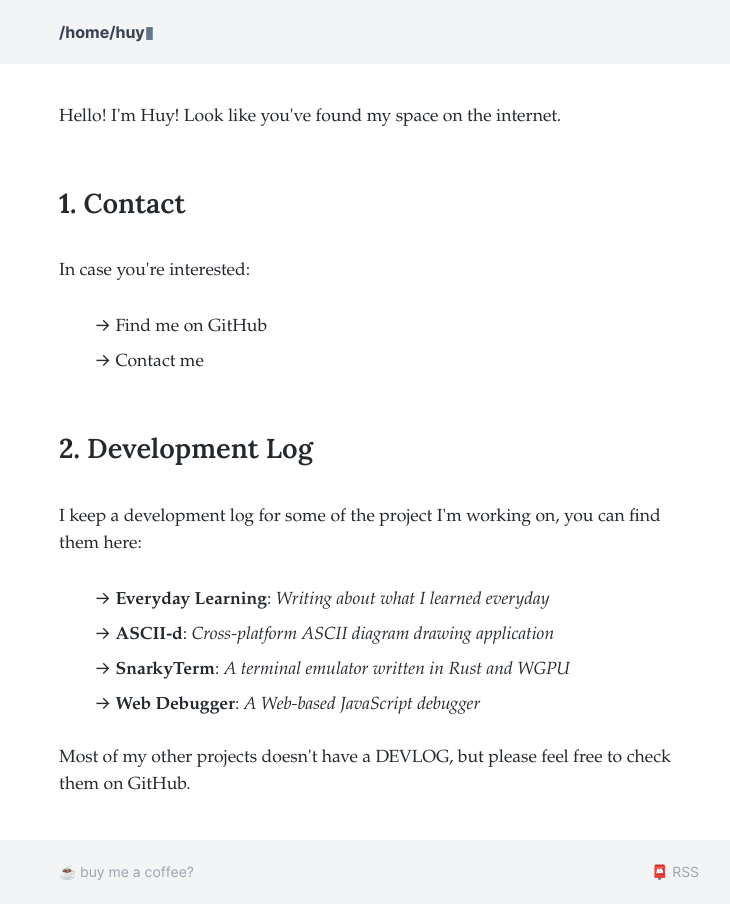
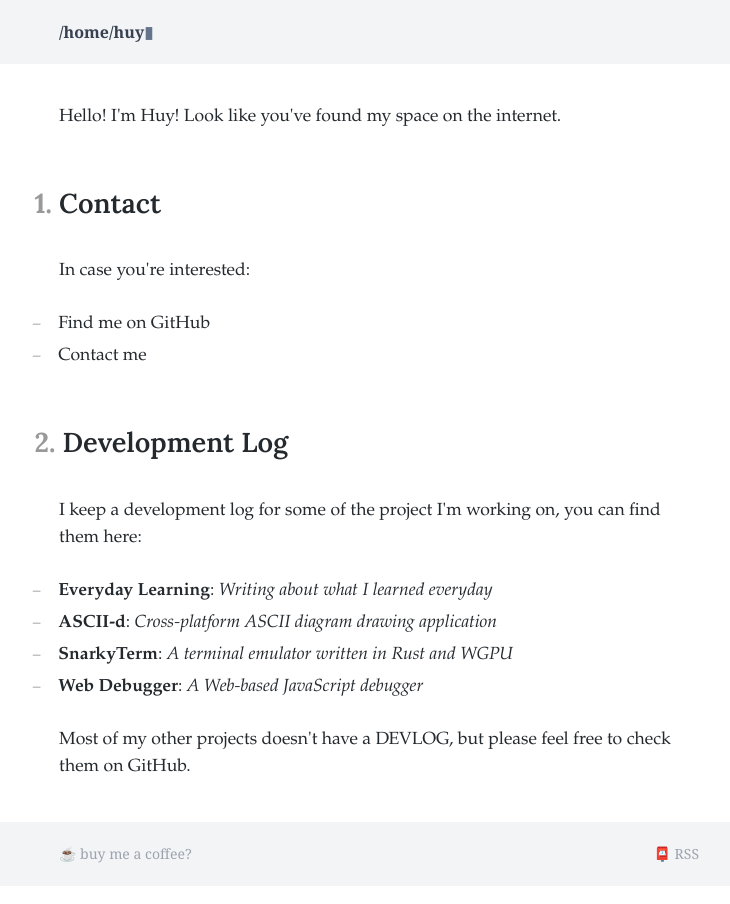
Before and after one commit to huytd/huy.rocks, a Next.js app: page / in a window 1280 px wide. Shown: the whole page, without its empty margins (261-991 px from the left). Built offline with nearby package versions, Linux system fonts and the light colour scheme.

Commit message:
Remove Inter font

```diff
--- /dev/null
+++ b/components/Icons.tsx
@@ -0,0 +1,31 @@
+export const BackArrow = () => {
+    return (
+        <svg
+        xmlns="http://www.w3.org/2000/svg"
+            width="52"
+        height="52"
+        data-name="Layer 1"
+        viewBox="0 0 52 52"
+        >
+            <path d="M50 24H6.83L27.41 3.41a2 2 0 000-2.82 2 2 0 00-2.82 0l-24 24a1.79 1.79 0 00-.25.31 1.19 1.19 0 00-.09.1c0 .07-.07.13-.1.2l-.06.2a.84.84 0 000 .17 2 2 0 000 .78.84.84 0 000 .17l.06.2c0 .07.07.13.1.2a1.19 1.19 0 00.09.15 1.79 1.79 0 00.25.31l24 24a2 2 0 102.82-2.82L6.83 28H50a2 2 0 000-4z"></path>
+        </svg>
+    );
+};
+
+export const ExternalArrow = () => {
+    return (
+        <svg
+        xmlns="http://www.w3.org/2000/svg"
+            width="32"
+        height="32"
+        fill="none"
+        stroke="currentcolor"
+        strokeLinecap="round"
+        strokeLinejoin="round"
+        strokeWidth="2"
+        viewBox="0 0 32 32"
+        >
+            <path d="M14 9H3v20h20V18M18 4h10v10m0-10L14 18"></path>
+        </svg>
+    );
+};
--- a/pages/[repo]/[[...subpath]].tsx
+++ b/pages/[repo]/[[...subpath]].tsx
@@ -47,7 +47,7 @@ export const getStaticProps: GetStaticProps = async (context) => {
     if (matchedIndex !== -1) {
       // Found the matched post
       const matchedDay = days[matchedIndex];
-      markdown = `[<span class="arrow">&lt;-</span> All posts](/${repo})\n\n# ${matchedDay!.title}\n\n${matchedDay!.tokens.join("")}`;
+      markdown = `<span class="arrow pull-back">&laquo;</span> [All posts](/${repo})\n\n# ${matchedDay!.title}\n\n${matchedDay!.tokens.join("")}`;
       const otherStart = Math.max(matchedIndex - 3, 0);
       const otherEnd = otherStart + 6;
       let linkToOthers = days.slice(otherStart, otherEnd).filter(day => day?.slug !== matchedDay?.slug);
@@ -169,7 +169,7 @@ const Devlog: NextPage = ({ markdown, postTitle, repo, subpath }: InferGetStatic
       },
       link(href: string, title: string, text: string) {
           if (href.startsWith("http") && href.indexOf(SITE_URL) === -1)  {
-              return `<a class="external-link" href='${href}' target="_blank" rel="noopener">${text} <span class="arrow">↗</span></a>`;
+              return `<a class="external-link" href='${href}' target="_blank" rel="noopener">${text}</a><sup class="arrow link">&urtri;</sup>`;
           }
           return false;
       }
@@ -209,7 +209,7 @@ const Devlog: NextPage = ({ markdown, postTitle, repo, subpath }: InferGetStatic
       {!subpath && (
         <>
             <h1 className="font-bold text-4xl mt-10 border-none font-serif"><Link href={`/${repo}`}>{repo}</Link>: Development Log</h1>
-            <div className="my-2 text-gray-500 font-serif"><span className="arrow">-&gt;</span> <Link href={`https://github.com/huytd/${repo}`}><a className="hover:underline">GitHub Repository</a></Link></div>
+            <div className="my-2 text-gray-500 font-serif"><Link href={`https://github.com/huytd/${repo}`}><a className="hover:underline">GitHub Repository</a></Link></div>
         </>
       )}
         <div className={`github-theme my-10 ${isEntryContent ? 'post-content' : ''}`} dangerouslySetInnerHTML={{ __html: content }}></div>
--- a/pages/_app.tsx
+++ b/pages/_app.tsx
@@ -14,7 +14,7 @@ function MyApp({ Component, pageProps }: AppProps) {
       <script async defer data-domain="huy.rocks" src="https://analytics.huy.rocks/js/plausible.js"></script>
       <script async id="MathJax-script" src="https://cdn.jsdelivr.net/npm/mathjax@3/es5/tex-svg.js"></script>
     </Head>
-    <div className="flex justify-center items-center bg-gray-100 h-16">
+    <div className="flex justify-center items-center bg-gray-100 h-16 font-serif">
       <div className="container-center center-horizontal text-slate-500 font-bold">
         <Link href="/">
           <a className="font-bold text-gray-700">/home/huy</a>
@@ -24,7 +24,7 @@ function MyApp({ Component, pageProps }: AppProps) {
       </div>
     </div>
     <Component {...pageProps} />
-    <footer className="flex justify-center items-center h-16 bg-gray-100 text-gray-400 text-sm">
+    <footer className="flex font-serif justify-center items-center h-16 bg-gray-100 text-gray-400 text-sm">
       <div className="container-center center-horizontal flex">
         <p><Link href="https://ko-fi.com/thefullsnack">{"☕ buy me a coffee?"}</Link></p>
         <div className='flex-1'></div>
--- a/pages/index.tsx
+++ b/pages/index.tsx
@@ -14,17 +14,17 @@ const Home: NextPage = () => {
                 <h2>Contact</h2>
                 <p>{"In case you're interested:"}</p>
                 <ul>
-                    <li><span className="arrow">-&gt;</span> <Link href="https://github.com/huytd">Find me on GitHub</Link></li>
-                    <li><span className="arrow">-&gt;</span> <Link href="mailto:hey@huy.rocks">Contact me</Link></li>
+                    <li><Link href="https://github.com/huytd">Find me on GitHub</Link></li>
+                    <li><Link href="mailto:hey@huy.rocks">Contact me</Link></li>
                 </ul>
 
                 <h2>Development Log</h2>
                 <p>{"I keep a development log for some of the project I'm working on, you can find them here:"}</p>
                 <ul>
-                    <li><span className="arrow">-&gt;</span> <Link href="/everyday"><a className="font-bold">Everyday Learning</a></Link>: <i>Writing about what I learned everyday</i></li>
-                    <li><span className="arrow">-&gt;</span> <Link href="/ascii-d"><a className="font-bold">ASCII-d</a></Link>: <i>Cross-platform ASCII diagram drawing application</i></li>
-                    <li><span className="arrow">-&gt;</span> <Link href="/snarkyterm"><a className="font-bold">SnarkyTerm</a></Link>: <i>A terminal emulator written in Rust and WGPU</i></li>
-                    <li><span className="arrow">-&gt;</span> <Link href="/web-debugger"><a className="font-bold">Web Debugger</a></Link>: <i>A Web-based JavaScript debugger</i></li>
+                    <li><Link href="/everyday"><a className="font-bold">Everyday Learning</a></Link>: <i>Writing about what I learned everyday</i></li>
+                    <li><Link href="/ascii-d"><a className="font-bold">ASCII-d</a></Link>: <i>Cross-platform ASCII diagram drawing application</i></li>
+                    <li><Link href="/snarkyterm"><a className="font-bold">SnarkyTerm</a></Link>: <i>A terminal emulator written in Rust and WGPU</i></li>
+                    <li><Link href="/web-debugger"><a className="font-bold">Web Debugger</a></Link>: <i>A Web-based JavaScript debugger</i></li>
                 </ul>
                 <p>{"Most of my other projects doesn't have a DEVLOG, but please feel free to check them on GitHub."}</p>
             </main>
--- a/styles/github-theme.scss
+++ b/styles/github-theme.scss
@@ -2,6 +2,7 @@
 
 :root {
     --font-serif: "Iowan Old Style", "Sitka Text", Palatino, "Book Antiqua", serif;
+    --punctuation-color: #999;
 }
 
 .github-theme {
@@ -207,10 +208,12 @@
 
 .github-theme p {
   margin-top: 0;
+  hanging-punctuation: first;
 }
 
 .github-theme blockquote {
   margin: 0;
+  hanging-punctuation: first;
 }
 
 .github-theme ul {
@@ -632,16 +635,13 @@ body {
   &:not(.no-counter)::before {
       content: counter(h2counter) ". ";
       font-weight: 700;
+      margin-left: -0.9em;
+      color: var(--punctuation-color);
   }
 }
 
 .github-theme h3 {
   font-size: 1.25em;
-  // &::before {
-  //     content: "# ";
-  //     margin-left: -1em;
-  //     color: #ccc;
-  // }
 }
 
 .github-theme ol,
@@ -916,9 +916,9 @@ body {
   vertical-align: middle;
 }
 
-.github-theme:not(.no-list) ul {
-  list-style: circle;
-}
+// .github-theme:not(.no-list) ul {
+//   list-style: circle;
+// }
 
 /* Mathjax */
 
@@ -984,9 +984,10 @@ a:target {
 
        li {
            counter-increment: olcounter;
-           padding-left: 2.0rem;
+           // padding-left: 2.0rem;
 
            &::before {
+               color: var(--punctuation-color);
                display: inline-block;
                content: counter(olcounter);
                border: 1px solid currentColor;
@@ -1001,10 +1002,43 @@ a:target {
            }
        }
    }
+
+   ul {
+       padding-left: 0;
+       list-style: none;
+
+       li {
+           // padding-left: 2.0rem;
+
+           &::before {
+               color: var(--punctuation-color);
+               display: inline-block;
+               content: "– ";
+               border: none;
+               width: 1.25em;
+               height: 1.25em;
+               text-align: center;
+               line-height: 0.85em;
+               border-radius: 50%;
+               font-size: 0.88em;
+               margin-right: 0.75rem;
+               margin-left: -2rem;
+           }
+       }
+   }
 }
 
 .arrow {
-  font-family: "Inter" !important;
+    color: var(--punctuation-color);
+
+    &.link {
+        margin-right: 0.25rem;
+    }
+
+    &.pull-back {
+        font-size: 1.5rem;
+        margin-left: -0.2rem;
+    }
 }
 
 abbr {
--- a/styles/globals.scss
+++ b/styles/globals.scss
@@ -1,35 +1,35 @@
-@font-face{
-    font-feature-settings:"liga","tnum","case","calt","ss01","locl";
-    font-display:swap;
-    font-family:Inter;
-    font-style:normal;
-    font-weight:400;
-    src:url(/fonts/Inter-Regular.woff2) format("woff2")
-}
-@font-face{
-    font-feature-settings:"liga","tnum","case","calt","ss01","locl";
-    font-display:swap;
-    font-family:Inter;
-    font-style:italic;
-    font-weight:400;
-    src:url(/fonts/Inter-Italic.woff2) format("woff2")
-}
-@font-face{
-    font-feature-settings:"liga","tnum","case","calt","ss01","locl";
-    font-display:swap;
-    font-family:Inter;
-    font-style:normal;
-    font-weight:700;
-    src:url(/fonts/Inter-Bold.woff2) format("woff2")
-}
-@font-face{
-    font-feature-settings:"liga","tnum","case","calt","ss01","locl";
-    font-display:swap;
-    font-family:Inter;
-    font-style:italic;
-    font-weight:700;
-    src:url(/fonts/Inter-BoldItalic.woff2) format("woff2")
-}
+// @font-face{
+//     font-feature-settings:"liga","tnum","case","calt","ss01","locl";
+//     font-display:swap;
+//     font-family:Inter;
+//     font-style:normal;
+//     font-weight:400;
+//     src:url(/fonts/Inter-Regular.woff2) format("woff2")
+// }
+// @font-face{
+//     font-feature-settings:"liga","tnum","case","calt","ss01","locl";
+//     font-display:swap;
+//     font-family:Inter;
+//     font-style:italic;
+//     font-weight:400;
+//     src:url(/fonts/Inter-Italic.woff2) format("woff2")
+// }
+// @font-face{
+//     font-feature-settings:"liga","tnum","case","calt","ss01","locl";
+//     font-display:swap;
+//     font-family:Inter;
+//     font-style:normal;
+//     font-weight:700;
+//     src:url(/fonts/Inter-Bold.woff2) format("woff2")
+// }
+// @font-face{
+//     font-feature-settings:"liga","tnum","case","calt","ss01","locl";
+//     font-display:swap;
+//     font-family:Inter;
+//     font-style:italic;
+//     font-weight:700;
+//     src:url(/fonts/Inter-BoldItalic.woff2) format("woff2")
+// }
 
 @tailwind base;
 @tailwind components;
--- a/tailwind.config.js
+++ b/tailwind.config.js
@@ -8,7 +8,7 @@ module.exports = {
   theme: {
     extend: {
       fontFamily: {
-        'sans': ['Inter', ...defaultTheme.fontFamily.sans],
+        'sans': [...defaultTheme.fontFamily.sans],
         'mono': ['Monaco', 'Andale Mono', 'AndaleMono', ...defaultTheme.fontFamily.mono]
       },
       keyframes: {
```
Also changed, not shown: 1 other file (tests, documents, lock files or other folders).
